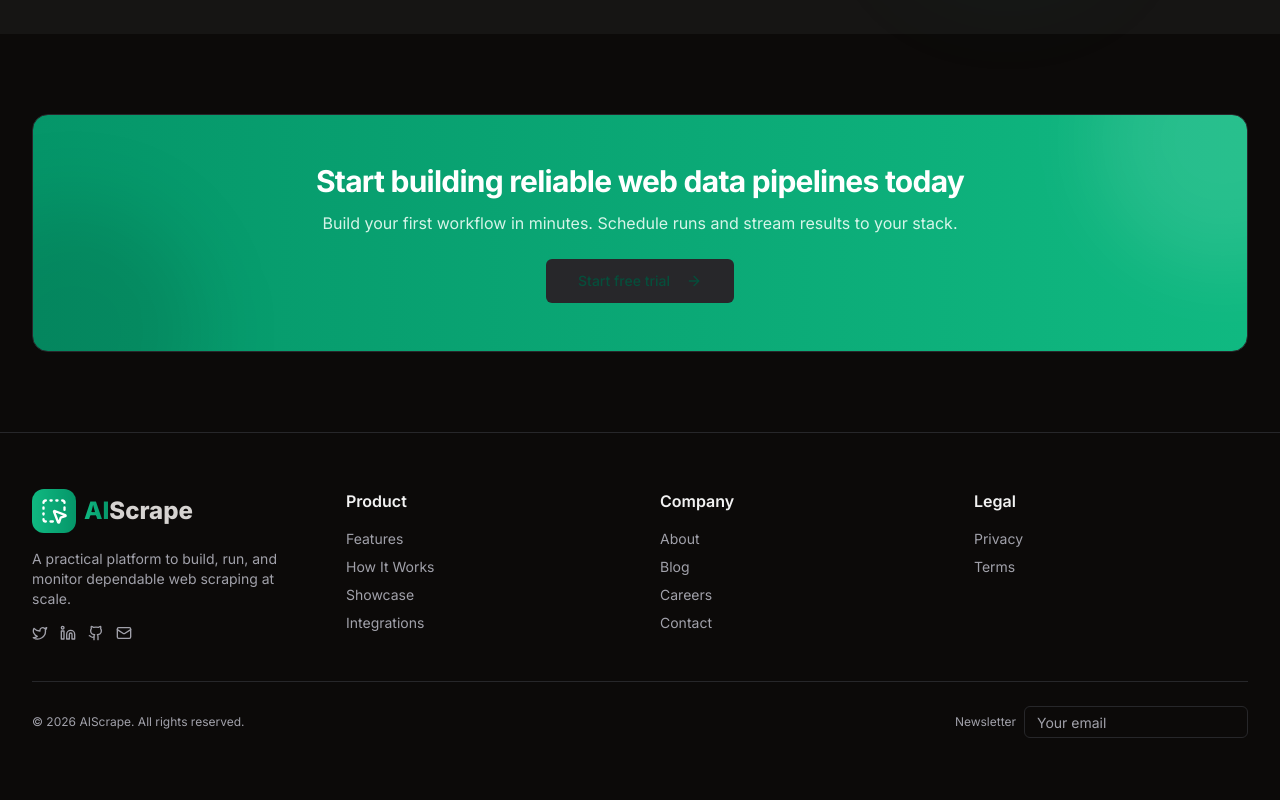
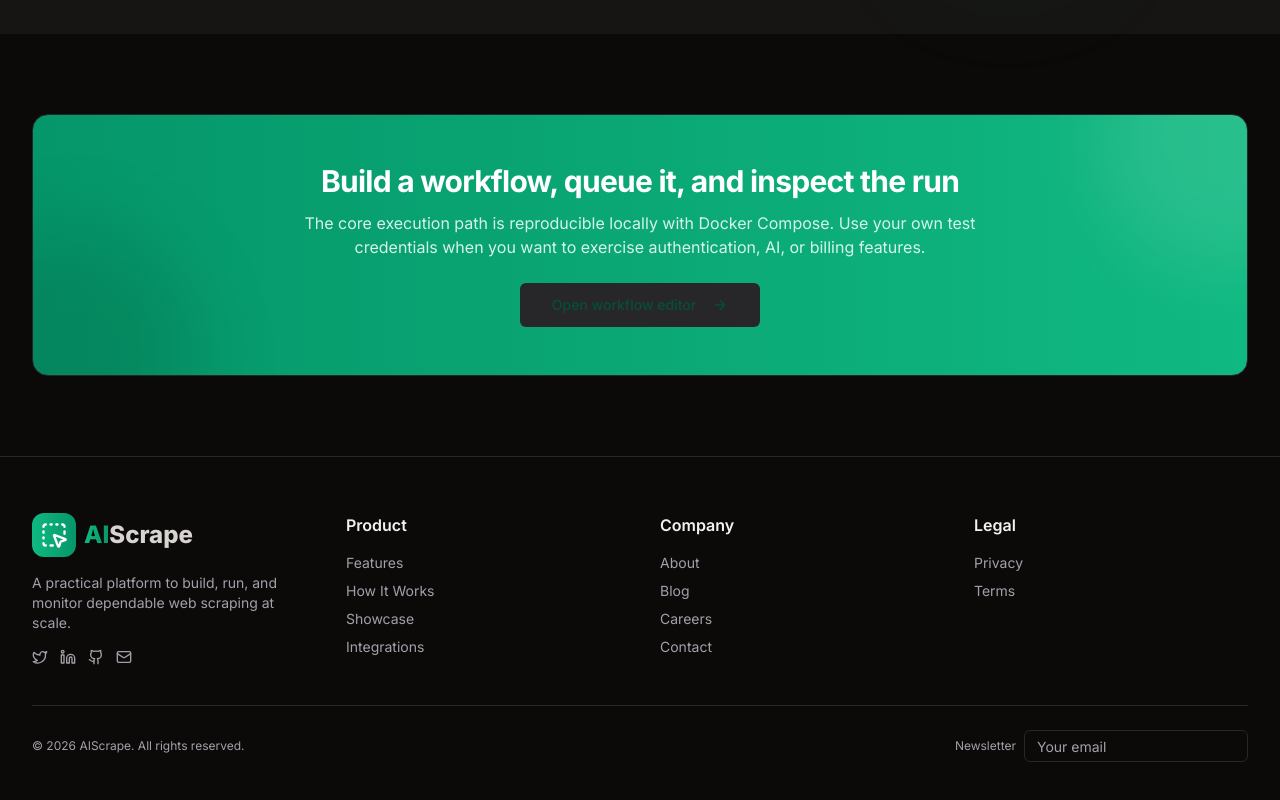
Before and after one commit to abhisek343/AIScrape, a Next.js app: page / in a window 1280 px wide. Shown: the part 7635-8435 px from the top of the page. Built offline with nearby package versions, Linux system fonts and the light colour scheme; no server answers.

Commit message:
refactor: make cta.tsx copy verifiable

```diff
--- a/components/landing/cta.tsx
+++ b/components/landing/cta.tsx
@@ -31,15 +31,15 @@ export default function CTA() {
 
           <div className="relative p-8 md:p-12 text-center">
             <h3 className="text-2xl md:text-3xl font-bold tracking-tight">
-              Start building reliable web data pipelines today
+              Build a workflow, queue it, and inspect the run
             </h3>
             <p className="mt-3 text-emerald-50/90 max-w-2xl mx-auto">
-              Build your first workflow in minutes. Schedule runs and stream results to your stack.
+              The core execution path is reproducible locally with Docker Compose. Use your own test credentials when you want to exercise authentication, AI, or billing features.
             </p>
             <div className="mt-6 flex justify-center">
               <Link href="/sign-up">
                 <Button size="lg" variant="secondary" className="text-emerald-900">
-                  Start free trial
+                  Open workflow editor
                   <ArrowRight className="ml-2 h-4 w-4" />
                 </Button>
               </Link>
```
